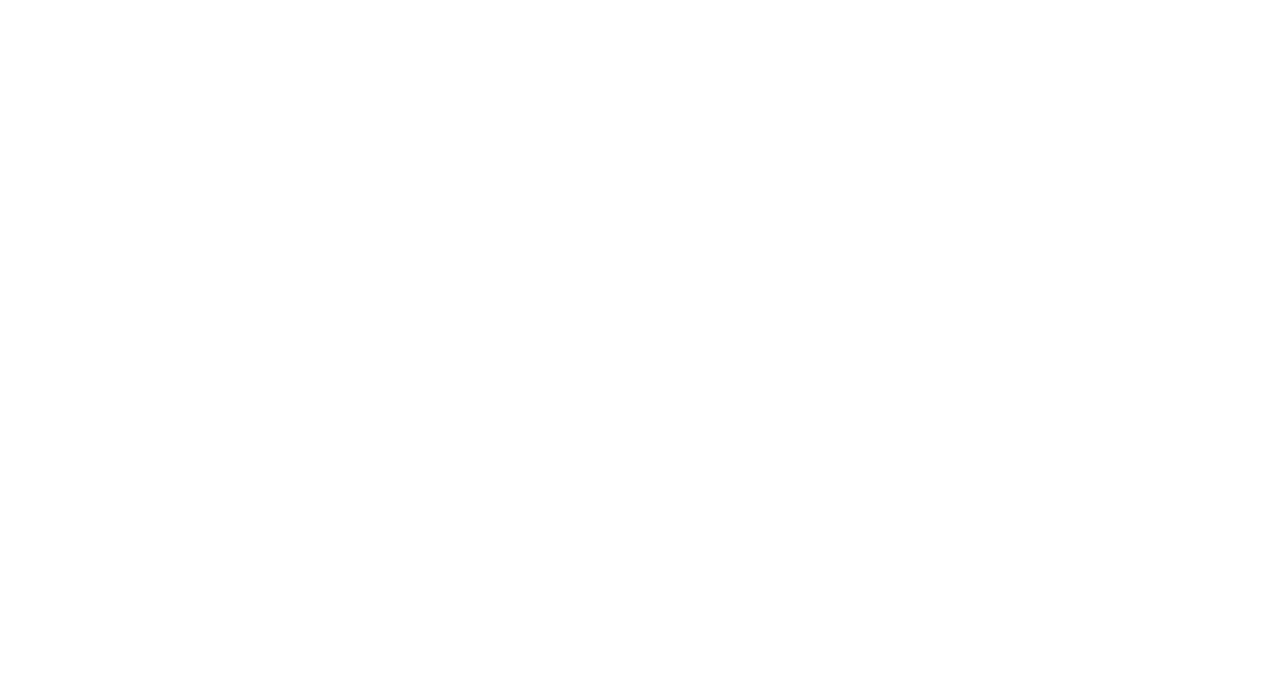
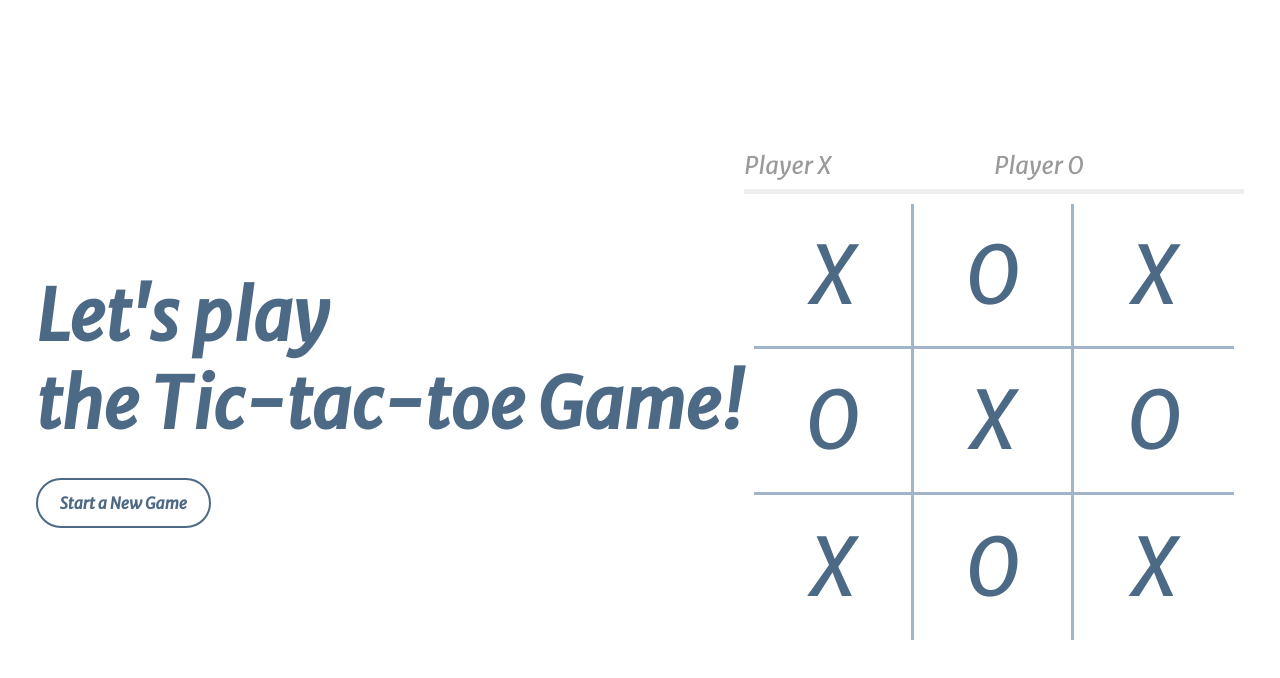
Before and after one commit to Abdulrhman19/TicTacToe, a plain HTML site: page index.html in a window 1280 px wide. Drawn offline with Linux system fonts and the light colour scheme.

Commit message:
Added HTML and CSS to the game

```diff
--- /dev/null
+++ b/css/style.css
@@ -0,0 +1,102 @@
+@import url('https://fonts.googleapis.com/css2?family=Merriweather+Sans:ital@1&display=swap');
+
+* {
+    box-sizing: border-box;
+    margin: 0;
+}
+
+body {
+    font-family: 'Merriweather Sans', sans-serif;
+    color: #4c6986;
+}
+
+/* UTILITES */
+
+.wrapper{
+    max-width: 1400px;
+    height: 800px;
+    display: flex;
+    align-items: center;
+    justify-content: center;
+    margin: 0 auto;
+}
+
+h1 {
+    font-size: 70px;
+    font-weight: bold;
+}
+
+.restart {
+    color: #4c6986;
+    width: 175px;
+    height: 50px;
+    display: flex;
+    justify-content: center;
+    align-items: center;
+    border-radius: 50px;
+    border: 2px solid #4c6986;
+    transition: all 0.2s ease;
+    cursor: pointer;
+    font-weight: bold;
+    margin-top: 30px;
+}
+
+.restart:hover {
+    color: white;
+    background-color: #4c6986;
+}
+
+.game {
+    display: flex;
+    flex-direction: column;
+    width: 500px;
+    height: 500px;
+}
+
+.header {
+    display: flex;
+    color: #9a9a9a;
+    font-size: 24px;
+}
+
+.header .player-x {
+    flex: 1;
+    border-bottom: 5px solid #eee;
+    padding-bottom: 8px;
+}
+
+.header .player-o {
+    flex: 1;
+    border-bottom: 5px solid #eee;
+    padding-bottom: 8px;
+}
+
+.board {
+    display: grid;
+    grid-template-columns: repeat(3, 1fr);
+    grid-template-rows: repeat(3, 1fr);
+    grid-gap: 0;
+    flex-grow: 1;
+    padding: 10px;
+}
+
+.board-tile {
+    display: flex;
+    justify-content: center;
+    align-items: center;
+    font-size: 80px;
+    cursor: pointer;
+}
+
+/* These twe selectors need to be redo */
+.board-tile:not(:nth-child(3n)) {
+    border-right: 3px solid rgba(137, 163, 189, 0.8);
+}
+
+.board-tile:not(:nth-last-child(-n+3)) {
+    border-bottom: 3px solid rgba(137, 163, 189, 0.8);;
+}
+
+.board-tile:hover {
+    background-color: #eee;
+}
--- a/index.html
+++ b/index.html
@@ -1,12 +1,47 @@
 <!DOCTYPE html>
 <html lang="en">
-<head>
-    <meta charset="UTF-8">
-    <meta http-equiv="X-UA-Compatible" content="IE=edge">
-    <meta name="viewport" content="width=device-width, initial-scale=1.0">
+  <head>
+    <meta charset="UTF-8" />
+    <meta http-equiv="X-UA-Compatible" content="IE=edge" />
+    <meta name="viewport" content="width=device-width, initial-scale=1.0" />
     <title>Tic Tac Toe</title>
-</head>
-<body>
 
-</body>
+    <link rel="stylesheet" href="./css/style.css" />
+  </head>
+
+  <body>
+    <div class="wrapper">
+      <div class="left">
+        <div class="title">
+          <h1>Let's play<br />the Tic-tac-toe Game!</h1>
+        </div>
+        <div class="restart">Start a New Game</div>
+      </div>
+
+      <div class="right">
+        <div class="game">
+          <div class="header">
+            <div class="player-x">
+              <span>Player X</span>
+            </div>
+            <div class="player-o">
+              <span>Player O</span>
+            </div>
+          </div>
+          <div class="board">
+              <div class="board-tile">X</div>
+              <div class="board-tile">O</div>
+              <div class="board-tile">X</div>
+              <div class="board-tile">O</div>
+              <div class="board-tile">X</div>
+              <div class="board-tile">O</div>
+              <div class="board-tile">X</div>
+              <div class="board-tile">O</div>
+              <div class="board-tile">X</div>
+          </div>
+        </div>
+      </div>
+    </div>
+    <script src="./js/main.js"></script>
+  </body>
 </html>
--- /dev/null
+++ b/js/main.js
@@ -0,0 +1 @@
+console.log("Hell");
```
